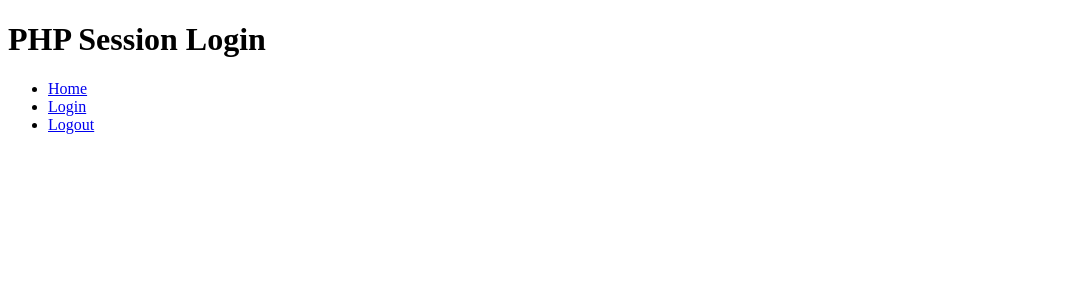
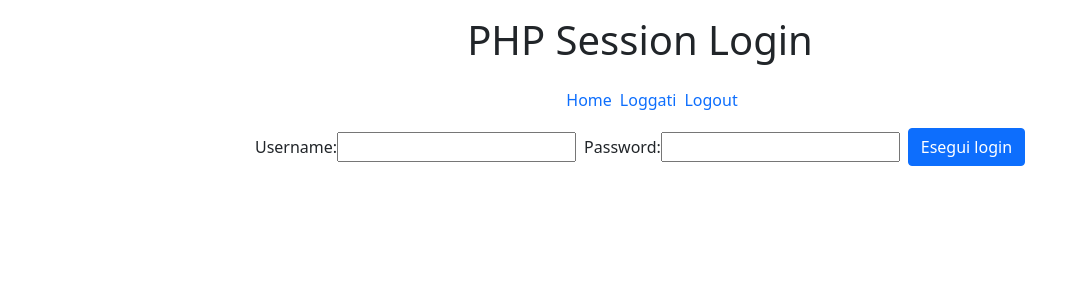
Before and after one commit to VitoMarino/php-strong-password-generator, a PHP site: page / in a window 1280 px wide. Shown: the top 300 px of the page, without its empty margins (0-1080 px from the left). Run offline with PHP 8.4, Linux system fonts and the light colour scheme.

Commit message:
Esercizio

```diff
--- a/index.php
+++ b/index.php
@@ -12,8 +12,8 @@ all pagina di login (login.php).
 
 session_start();
 
-$_SESSION["userName"]= "Gino Ginetti";
-$_SESSION["password"]= "Password sicurissima";
+$_SESSION["userName"]= "Gina Ginetti";
+$_SESSION["password"]= "password";
 
 ?>
 
@@ -22,28 +22,34 @@ $_SESSION["password"]= "Password sicurissima";
 <head>
     <meta charset="UTF-8">
     <meta name="viewport" content="width=device-width, initial-scale=1.0">
+    <link rel="stylesheet" href="style.css">
+    <link href="https://cdn.jsdelivr.net/npm/bootstrap@5.0.2/dist/css/bootstrap.min.css" rel="stylesheet" integrity="sha384-EVSTQN3/azprG1Anm3QDgpJLIm9Nao0Yz1ztcQTwFspd3yD65VohhpuuCOmLASjC" crossorigin="anonymous">
+
     <title>LOGIN</title>
 </head>
 <body>
     <header>
-        <h1>
+        <h1 class="text-center p-3">
             PHP Session Login
         </h1>
 
-        <nav>
-            <ul>
-                <li>
+        <nav class="d-flex justify-content-center">
+
+            <ul class="d-flex">
+
+                <li class="me-2">
                     <a href="./index.php">
                         Home
                     </a>
                 </li>
 
-                <li>
+                <li class="me-2">
                     <a href="./login.php">
-                        Login
+                        Loggati
                     </a>
                 </li>
-                <li>
+
+                <li class="me-2">
                     <a href="./logout.php">
                         Logout
                     </a>
@@ -51,5 +57,22 @@ $_SESSION["password"]= "Password sicurissima";
             </ul>
         </nav>
     </header>
+
+    <main>
+        <form class="d-flex justify-content-center align-items-center" action="./login.php" method="GET">
+            <label for="userName">Username:</label>
+            <input class="me-2" type="text" name="userName" id="userName">
+
+            <label for="password">Password:</label>
+            <input class="me-2" type="password" name="password" id="password">
+
+            <button class="btn btn-primary" type="submit">
+                Esegui login
+            </button>
+        </form>
+    </main>
+
+    <script src="https://cdn.jsdelivr.net/npm/@popperjs/core@2.9.2/dist/umd/popper.min.js" integrity="sha384-IQsoLXl5PILFhosVNubq5LC7Qb9DXgDA9i+tQ8Zj3iwWAwPtgFTxbJ8NT4GN1R8p" crossorigin="anonymous"></script>
+    <script src="https://cdn.jsdelivr.net/npm/bootstrap@5.0.2/dist/js/bootstrap.min.js" integrity="sha384-cVKIPhGWiC2Al4u+LWgxfKTRIcfu0JTxR+EQDz/bgldoEyl4H0zUF0QKbrJ0EcQF" crossorigin="anonymous"></script>
 </body>
 </html>
--- a/logout.php
+++ b/logout.php
@@ -3,5 +3,8 @@
 session_start();
 
 session_unset();
+session_destroy();
+//Redirect
+header('Location: ./index.php')
 
 ?>
--- /dev/null
+++ b/style.css
@@ -0,0 +1,7 @@
+ul li{
+    list-style: none;
+}
+
+a{
+    text-decoration: none!important;
+}
```
Also changed, not shown: login.php (+12 -4 lines).
